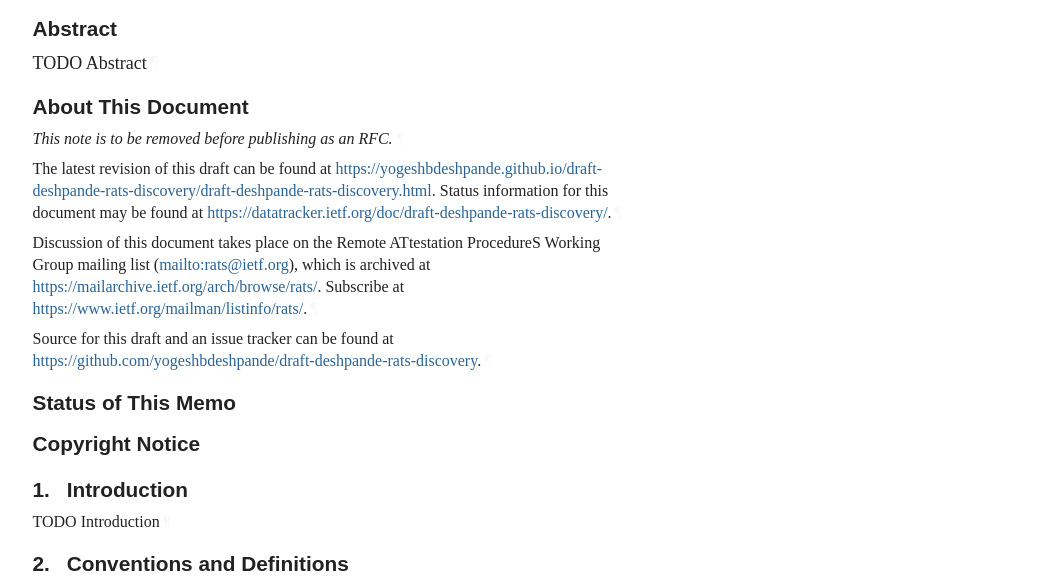
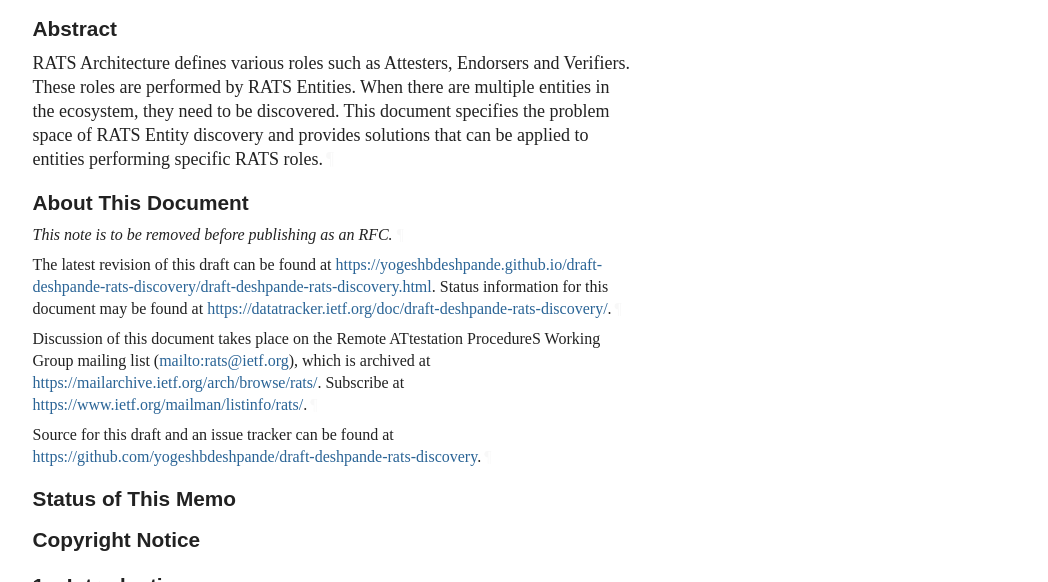
Before and after one commit to yogeshbdeshpande/draft-deshpande-rats-discovery, a plain HTML site: page draft-deshpande-rats-discovery.html in a window 1280 px wide. Shown: the part 296-878 px from the top of the page, without its empty margins (92-1140 px from the left). Drawn offline with Linux system fonts and the light colour scheme; a web font is replaced by a local one.

Commit message:
Script updating gh-pages from 0b7c52e. [ci skip]

```diff
--- a/draft-deshpande-rats-discovery.html
+++ b/draft-deshpande-rats-discovery.html
@@ -7,7 +7,9 @@
 <title>Remote Attestation Entity Discovery</title>
 <meta content="Yogesh Deshpande" name="author">
 <meta content="
-       TODO Abstract
+       RATS Architecture defines various roles such as Attesters, Endorsers and Verifiers.
+These roles are performed by RATS Entities. When there are multiple entities in the ecosystem, they need to be discovered.
+This document specifies the problem space of RATS Entity discovery and provides solutions that can be applied to entities performing specific RATS roles.
     " name="description">
 <meta content="xml2rfc 3.34.0" name="generator">
 <meta content="next generation" name="keyword">
@@ -1081,7 +1083,9 @@
 <h1 id="title">Remote Attestation Entity Discovery</h1>
 <section id="section-abstract">
       <h2 id="abstract"><a href="#abstract" class="selfRef">Abstract</a></h2>
-<p id="section-abstract-1">TODO Abstract<a href="#section-abstract-1" class="pilcrow">¶</a></p>
+<p id="section-abstract-1">RATS Architecture defines various roles such as Attesters, Endorsers and Verifiers.
+These roles are performed by RATS Entities. When there are multiple entities in the ecosystem, they need to be discovered.
+This document specifies the problem space of RATS Entity discovery and provides solutions that can be applied to entities performing specific RATS roles.<a href="#section-abstract-1" class="pilcrow">¶</a></p>
 </section>
 <section class="note rfcEditorRemove" id="section-note.1">
       <h2 id="name-about-this-document">
@@ -1177,7 +1181,12 @@
       <h2 id="name-introduction">
 <a href="#section-1" class="section-number selfRef">1. </a><a href="#name-introduction" class="section-name selfRef">Introduction</a>
       </h2>
-<p id="section-1-1">TODO Introduction<a href="#section-1-1" class="pilcrow">¶</a></p>
+<p id="section-1-1">Verifiers, Endorsers, and Attesters are roles defined in the RATS Architecture [RFC9334].
+One or more entities undertake these roles to fulfil the functions mandated by these roles.
+For example when Mulitple Verifiers are required to perform the appraisal of a composite attester,
+then these Verifiers needs to be discovered before such trustworthy appraisal can be completed.
+Similarly, when Attesters are composite, the Verifier may need to obtain the Endorsements from multiple sources before performing the appraisal.
+Then Endorsement entity discovery is required to fulfil the requirement for Endorsements.<a href="#section-1-1" class="pilcrow">¶</a></p>
 </section>
 </div>
 <div id="conventions-and-definitions">
```
Also changed, not shown: draft-deshpande-rats-discovery.txt.
